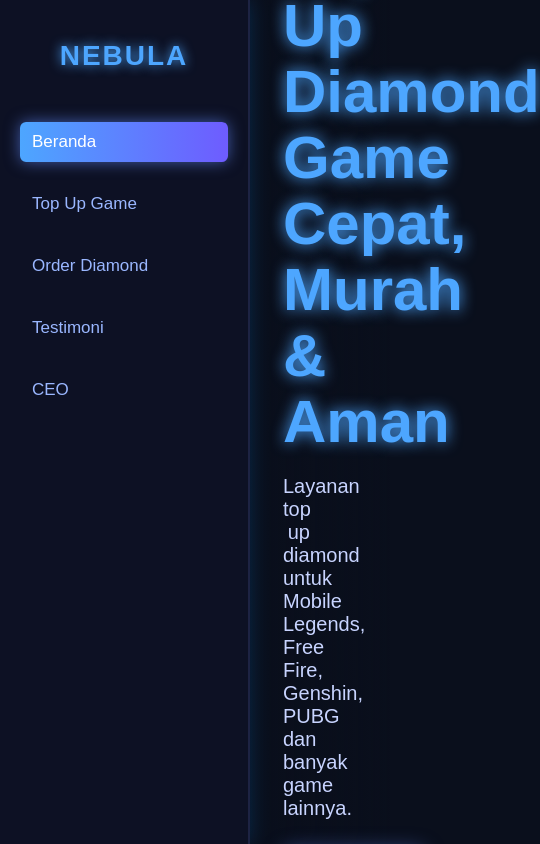
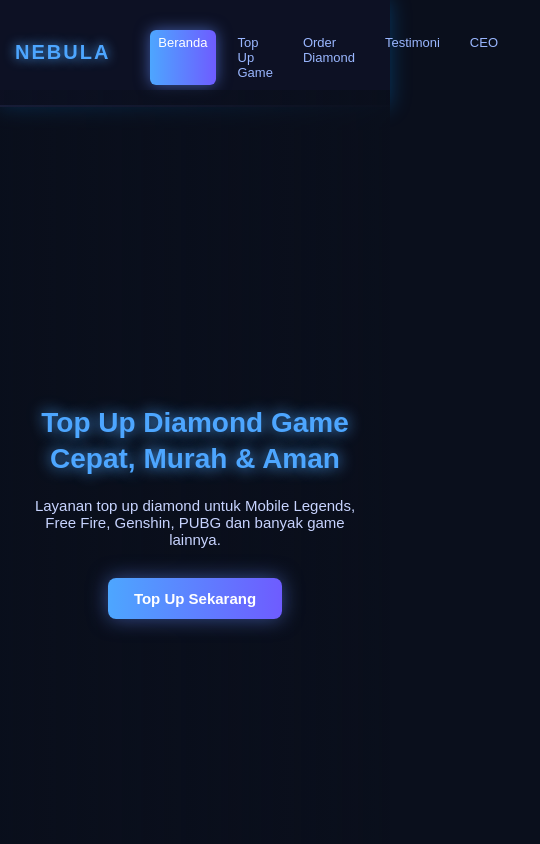
Before and after one commit to fatihakhtar11/fatih.github.io, a plain HTML site: page index.html in a window 390 px wide. Shown: the top 844 px of the page, 540 px wide, since content can reach past the window. Drawn offline with Linux system fonts and the light colour scheme.

Commit message:
Update index.html

```diff
--- a/index.html
+++ b/index.html
@@ -200,6 +200,124 @@
       padding: 20px;
       border-top: 2px solid #1d2343;
     }
+    /* =============== RESPONSIVE CSS (TABLET & HP) =============== */
+
+/* --- Tablet (≤ 992px) --- */
+@media (max-width: 992px) {
+  .hero-text h1 {
+    font-size: 46px;
+  }
+
+  .hero-text p {
+    font-size: 18px;
+  }
+
+  .hero-text {
+    width: 60%;
+  }
+}
+
+/* --- HP (≤ 768px) --- */
+@media (max-width: 768px) {
+
+  /* Sidebar jadi topbar */
+  .sidebar {
+    width: 100%;
+    height: auto;
+    position: fixed;
+    padding: 20px 15px;
+    flex-direction: row;
+    justify-content: space-between;
+    align-items: center;
+    border-right: none;
+    border-bottom: 2px solid #1d2343;
+  }
+
+  /* Brand di kiri */
+  .brand {
+    font-size: 22px;
+  }
+
+  /* Menu di kanan */
+  .sidebar nav {
+    flex-direction: row;
+    gap: 14px;
+  }
+
+  .sidebar nav a {
+    font-size: 14px;
+    padding: 6px 10px;
+  }
+
+  /* Main turun ke bawah */
+  .main {
+    margin-left: 0;
+    margin-top: 90px; /* ruang untuk topbar */
+    width: 100%;
+  }
+
+  /* Hero rapi di HP */
+  .hero {
+    justify-content: center;
+    padding-right: 0;
+    text-align: center;
+  }
+
+  .hero-text {
+    width: 85%;
+    text-align: center;
+  }
+
+  .hero-text h1 {
+    font-size: 34px;
+  }
+
+  .hero-text p {
+    font-size: 16px;
+  }
+
+  .hero-text button {
+    padding: 12px 26px;
+    font-size: 15px;
+  }
+
+  /* Slider bisa digeser lebih mudah */
+  .product-slider {
+    padding: 0 20px 40px;
+    gap: 16px;
+  }
+
+  .product-card {
+    min-width: 200px;
+  }
+}
+
+/* --- HP Kecil (≤ 480px) --- */
+@media (max-width: 480px) {
+
+  .brand {
+    font-size: 20px;
+  }
+
+  .sidebar nav a {
+    font-size: 13px;
+    padding: 5px 8px;
+  }
+
+  .hero-text h1 {
+    font-size: 28px;
+    line-height: 1.3;
+  }
+
+  .hero-text p {
+    font-size: 15px;
+  }
+
+  .product-card {
+    min-width: 170px;
+  }
+}
+
   </style>
 </head>
 <body>
```
